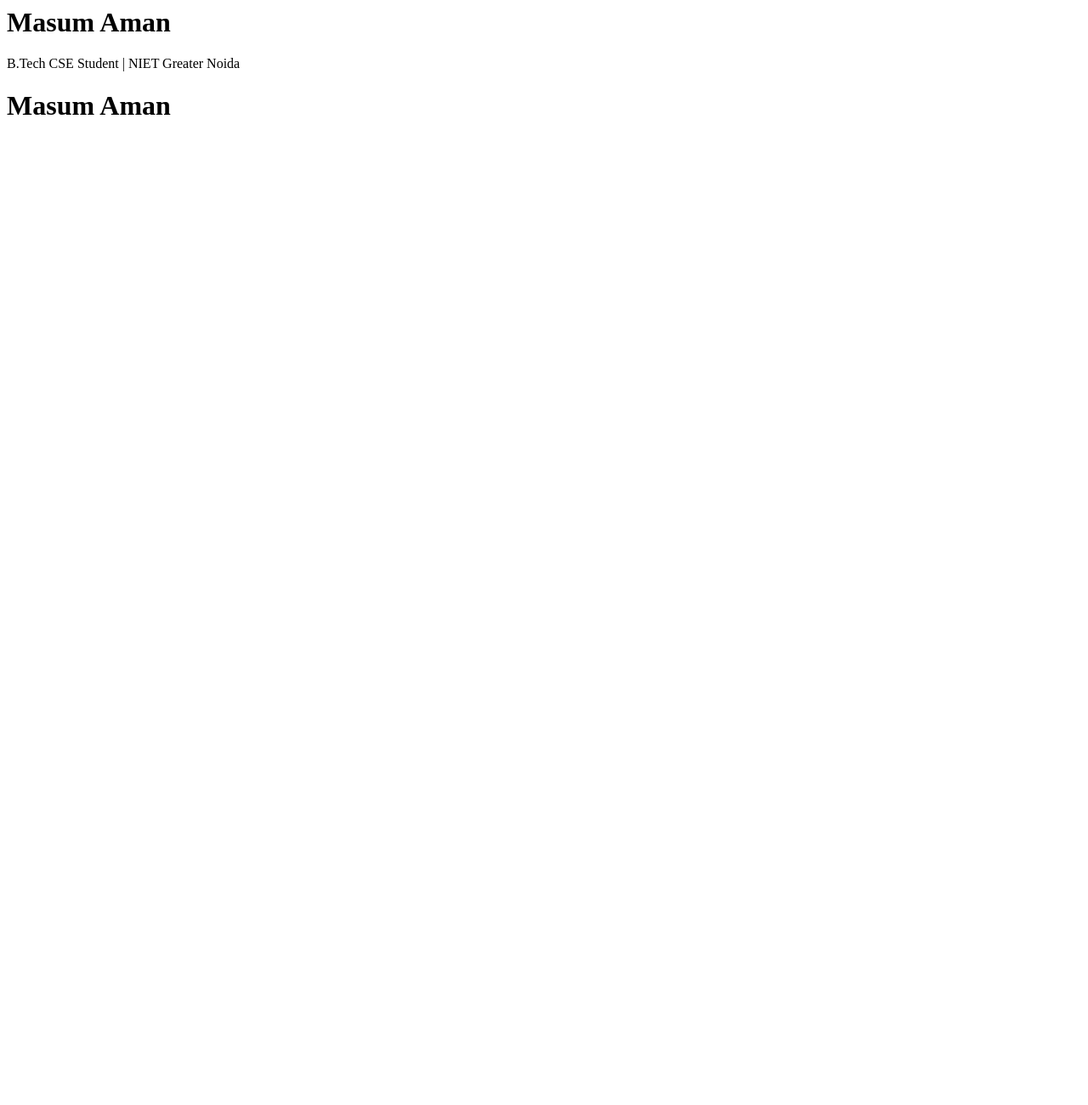
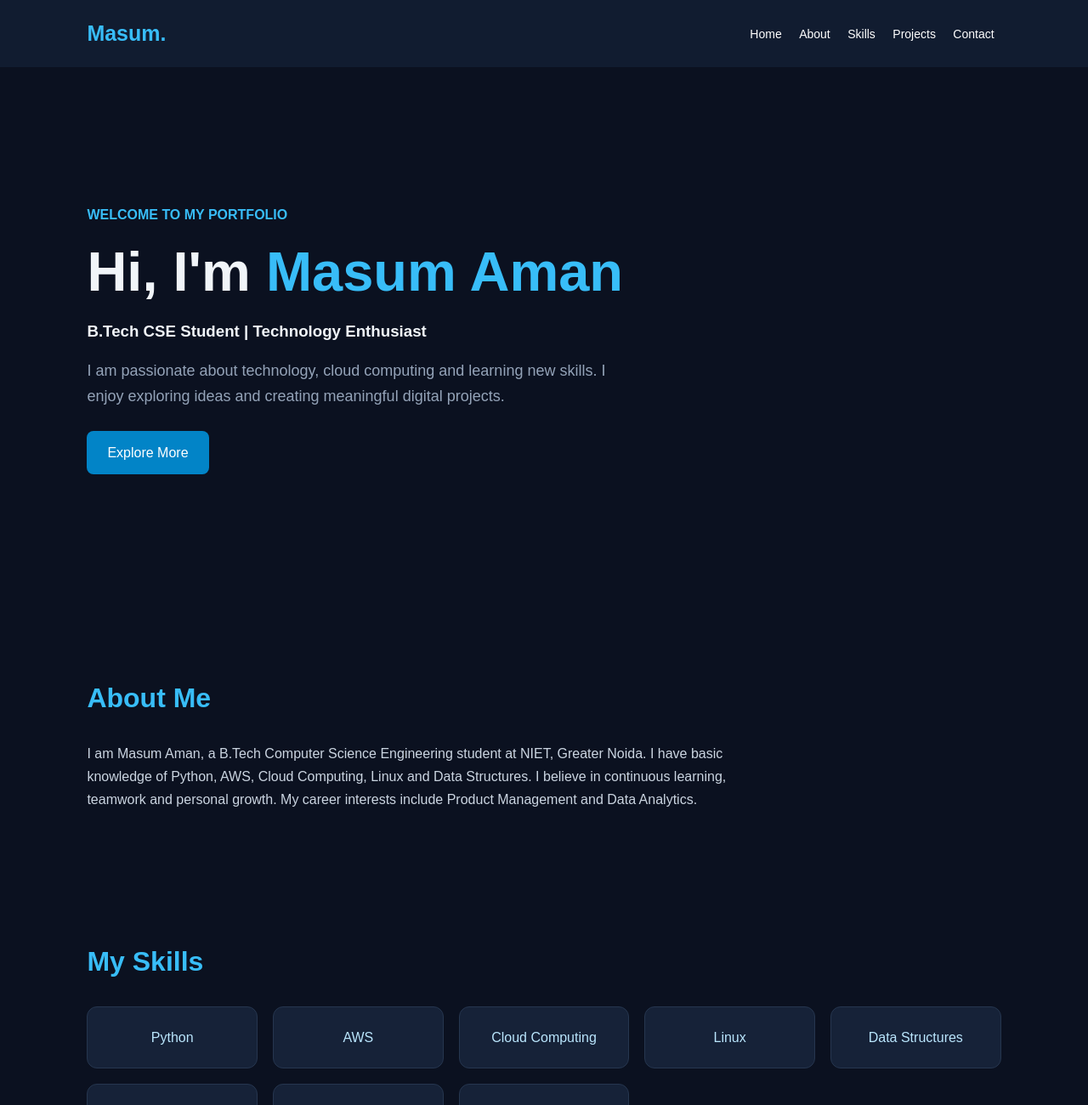
Before and after one commit to MasumAman/masum-portfolio, a plain HTML site: page index.html in a window 1280 px wide. Shown: the top 1300 px of the page at 85% size. Before the commit the page ends 800 px from the top, so only its background shows below. Drawn offline with Linux system fonts and the light colour scheme.

Commit message:
Create index.html for personal portfolio
Added HTML structure and styling for a personal portfolio.

```diff
--- a/index.html
+++ b/index.html
@@ -1,3 +1,259 @@
-<h1>Masum Aman</h1>
-<p>B.Tech CSE Student | NIET Greater Noida</p>
-<h1>Masum Aman</h1>
+
+<!DOCTYPE html>
+<html lang="en">
+<head>
+<meta charset="UTF-8">
+<meta name="viewport" content="width=device-width, initial-scale=1.0">
+<title>Masum Aman | Portfolio</title>
+
+<style>
+* {
+  margin: 0;
+  padding: 0;
+  box-sizing: border-box;
+  scroll-behavior: smooth;
+}
+
+body {
+  font-family: Arial, sans-serif;
+  background: #0b1120;
+  color: #f1f5f9;
+  line-height: 1.7;
+}
+
+header {
+  background: #111c30;
+  padding: 18px 8%;
+  display: flex;
+  justify-content: space-between;
+  align-items: center;
+  flex-wrap: wrap;
+}
+
+.logo {
+  color: #38bdf8;
+  font-size: 25px;
+  font-weight: bold;
+}
+
+nav a {
+  color: white;
+  text-decoration: none;
+  margin: 8px;
+  font-size: 14px;
+}
+
+nav a:hover {
+  color: #38bdf8;
+}
+
+section {
+  padding: 75px 8%;
+}
+
+.hero {
+  min-height: 80vh;
+  display: flex;
+  flex-direction: column;
+  justify-content: center;
+}
+
+.hero small {
+  color: #38bdf8;
+  font-size: 16px;
+  font-weight: bold;
+}
+
+h1 {
+  font-size: clamp(38px, 7vw, 65px);
+  line-height: 1.2;
+  margin: 15px 0;
+}
+
+.highlight {
+  color: #38bdf8;
+}
+
+.subtitle {
+  color: #94a3b8;
+  max-width: 650px;
+  font-size: 18px;
+  margin: 15px 0 25px;
+}
+
+.btn {
+  display: inline-block;
+  background: #0284c7;
+  color: white;
+  padding: 12px 24px;
+  border-radius: 8px;
+  text-decoration: none;
+  width: fit-content;
+}
+
+.btn:hover {
+  background: #0369a1;
+}
+
+h2 {
+  color: #38bdf8;
+  font-size: 32px;
+  margin-bottom: 25px;
+}
+
+.about-text {
+  color: #cbd5e1;
+  max-width: 800px;
+}
+
+.skills, .cards {
+  display: grid;
+  grid-template-columns: repeat(auto-fit, minmax(180px, 1fr));
+  gap: 18px;
+}
+
+.skill, .card {
+  background: #162238;
+  padding: 22px;
+  border: 1px solid #26364f;
+  border-radius: 12px;
+}
+
+.skill {
+  text-align: center;
+  color: #bae6fd;
+}
+
+.card h3 {
+  color: #7dd3fc;
+  margin-bottom: 10px;
+}
+
+.card p {
+  color: #cbd5e1;
+  font-size: 15px;
+}
+
+.card:hover {
+  border-color: #38bdf8;
+  transform: translateY(-4px);
+  transition: 0.3s;
+}
+
+.contact p {
+  color: #cbd5e1;
+  margin: 10px 0;
+}
+
+footer {
+  background: #111c30;
+  text-align: center;
+  padding: 22px;
+  color: #94a3b8;
+}
+
+@media(max-width: 600px) {
+  header {
+    flex-direction: column;
+    gap: 12px;
+  }
+
+  nav {
+    text-align: center;
+  }
+
+  nav a {
+    margin: 5px;
+    font-size: 12px;
+  }
+}
+</style>
+</head>
+
+<body>
+
+<header>
+  <div class="logo">Masum.</div>
+  <nav>
+    <a href="#home">Home</a>
+    <a href="#about">About</a>
+    <a href="#skills">Skills</a>
+    <a href="#projects">Projects</a>
+    <a href="#contact">Contact</a>
+  </nav>
+</header>
+
+<section class="hero" id="home">
+  <small>WELCOME TO MY PORTFOLIO</small>
+  <h1>Hi, I'm <span class="highlight">Masum Aman</span></h1>
+  <h3>B.Tech CSE Student | Technology Enthusiast</h3>
+  <p class="subtitle">
+    I am passionate about technology, cloud computing
+    and learning new skills. I enjoy exploring ideas
+    and creating meaningful digital projects.
+  </p>
+  <a href="#about" class="btn">Explore More</a>
+</section>
+
+<section id="about">
+  <h2>About Me</h2>
+  <p class="about-text">
+    I am Masum Aman, a B.Tech Computer Science Engineering
+    student at NIET, Greater Noida. I have basic knowledge
+    of Python, AWS, Cloud Computing, Linux and Data Structures.
+    I believe in continuous learning, teamwork and personal
+    growth. My career interests include Product Management
+    and Data Analytics.
+  </p>
+</section>
+
+<section id="skills">
+  <h2>My Skills</h2>
+  <div class="skills">
+    <div class="skill">Python</div>
+    <div class="skill">AWS</div>
+    <div class="skill">Cloud Computing</div>
+    <div class="skill">Linux</div>
+    <div class="skill">Data Structures</div>
+    <div class="skill">Communication</div>
+    <div class="skill">Teamwork</div>
+    <div class="skill">Problem Solving</div>
+  </div>
+</section>
+
+<section id="projects">
+  <h2>My Projects</h2>
+  <div class="cards">
+    <div class="card">
+      <h3>Medical Research Cloud Platform</h3>
+      <p>
+        An academic project focused on exploring how
+        cloud computing can support medical research
+        data storage and access.
+      </p>
+    </div>
+
+    <div class="card">
+      <h3>Personal Portfolio Website</h3>
+      <p>
+        A responsive portfolio website created using
+        HTML and CSS to showcase my education, skills
+        and projects.
+      </p>
+    </div>
+  </div>
+</section>
+
+<section id="contact" class="contact">
+  <h2>Contact Me</h2>
+  <p>Let's connect and learn together.</p>
+  <p>Email: Add Your Email Here</p>
+  <p>Location: Greater Noida, India</p>
+</section>
+
+<footer>
+  <p>© 2026 Masum Aman | All Rights Reserved</p>
+</footer>
+
+</body>
+</html>
```
